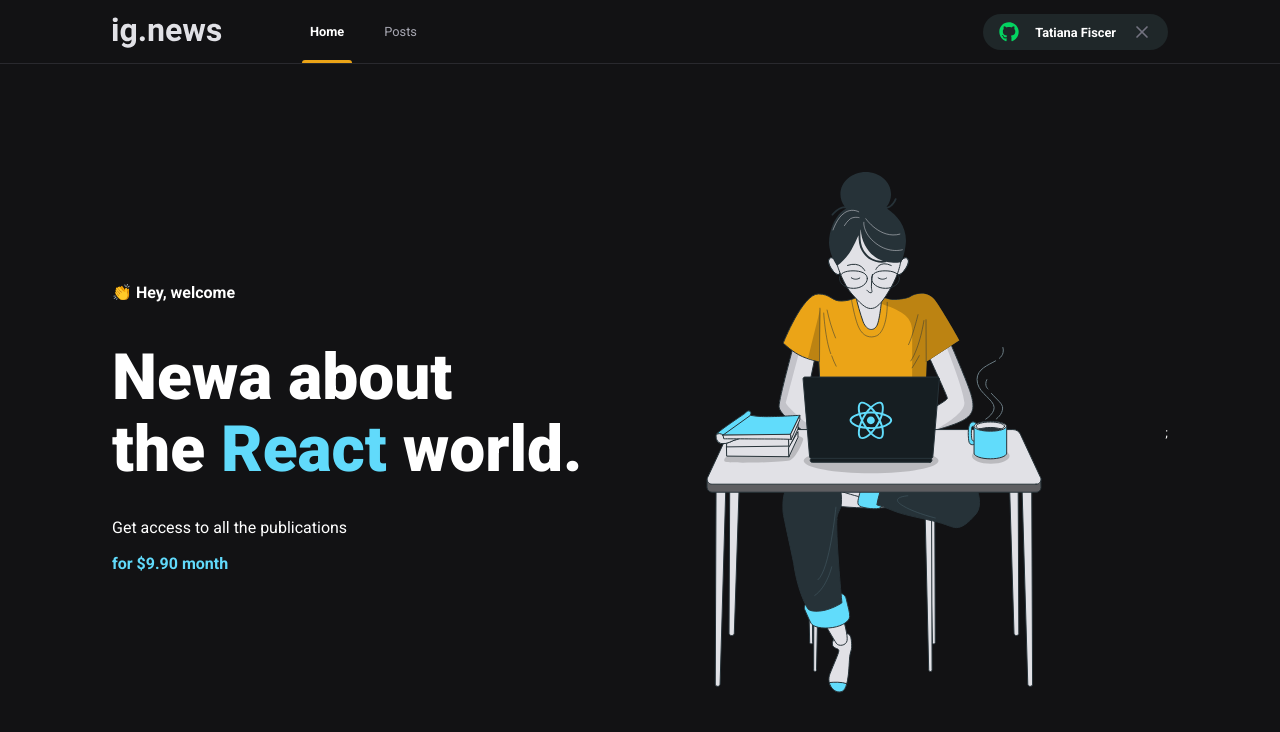
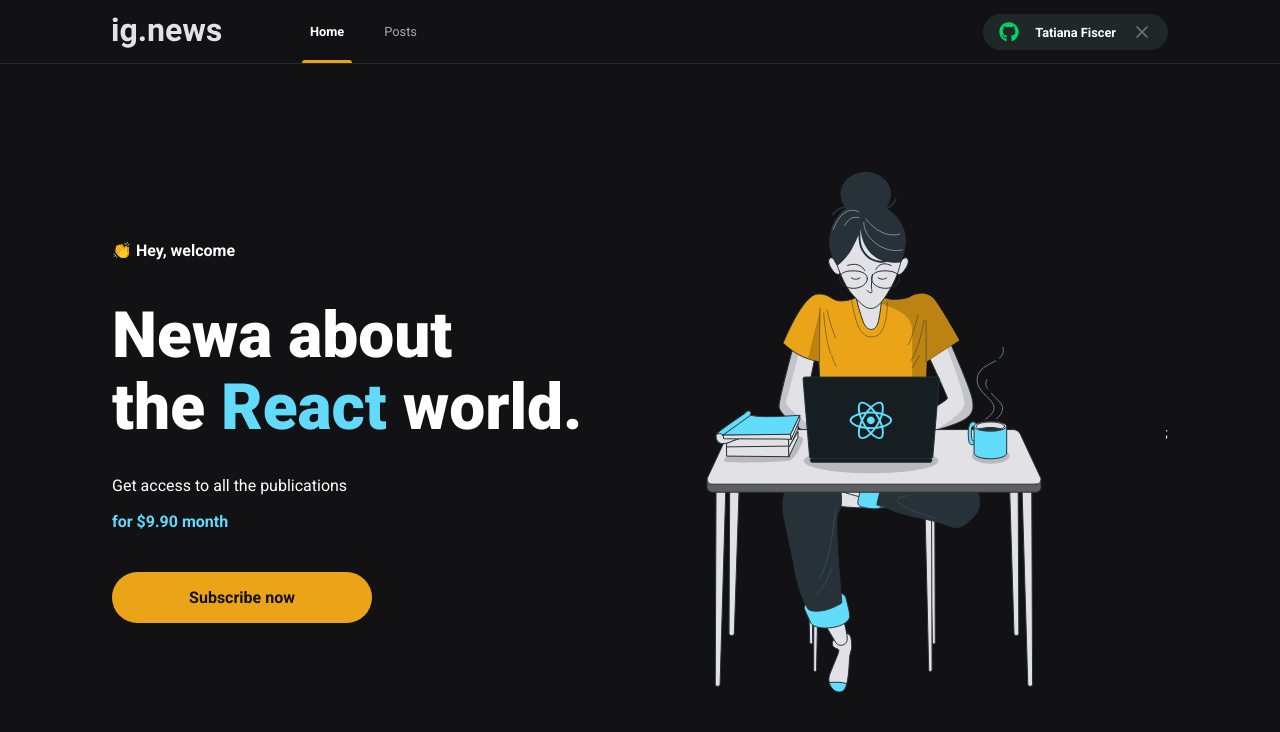
Before and after one commit to TatianaFischer/ignews, a Next.js app in the folder ignews/: page / in a window 1280 px wide. Shown: the top 732 px of the page. Built offline with nearby package versions, Linux system fonts and the light colour scheme.

Commit message:
[feat] Subscribe button

```diff
--- /dev/null
+++ b/ignews/src/components/SubscribeButton/index.tsx
@@ -0,0 +1,13 @@
+
+import styles from "./styles.module.scss";
+
+export function SubscribeButton() {
+  return (
+    <button
+    type="button"
+    className={styles.subscribeButton}
+    >
+      Subscribe now
+    </button>
+  )
+}
--- /dev/null
+++ b/ignews/src/components/SubscribeButton/styles.module.scss
@@ -0,0 +1,20 @@
+.subscribeButton {
+  height: 3.2rem;
+  width: 260px;
+  border: 0;
+  border-radius: 2rem;
+  background: var(--yellow-500);
+  color: var(--gray-900);
+  font-size: 1rem;
+  font-weight: bold;
+
+  display: flex;
+  align-items: center;
+  justify-content: center;
+
+transition: filter 0.2s;
+
+&:hover {
+  filter: brightness(0.8);
+}
+}
--- a/ignews/src/pages/home.module.scss
+++ b/ignews/src/pages/home.module.scss
@@ -43,4 +43,8 @@
       font-weight: bold;
     }
   }
+
+  button {
+    margin-top: 2rem;
+  }
 }
--- a/ignews/src/pages/index.tsx
+++ b/ignews/src/pages/index.tsx
@@ -1,4 +1,5 @@
 import Head from 'next/head';
+import { SubscribeButton } from '../components/SubscribeButton';
 
 import styles from './home.module.scss';
 
@@ -16,6 +17,7 @@
           <p>Get access to all the publications <br/>
           <span>for $9.90 month</span>
           </p>
+          <SubscribeButton/>
         </section>
 
         <img src="/images/avatar.svg" alt='Menina codando'/>;
```
